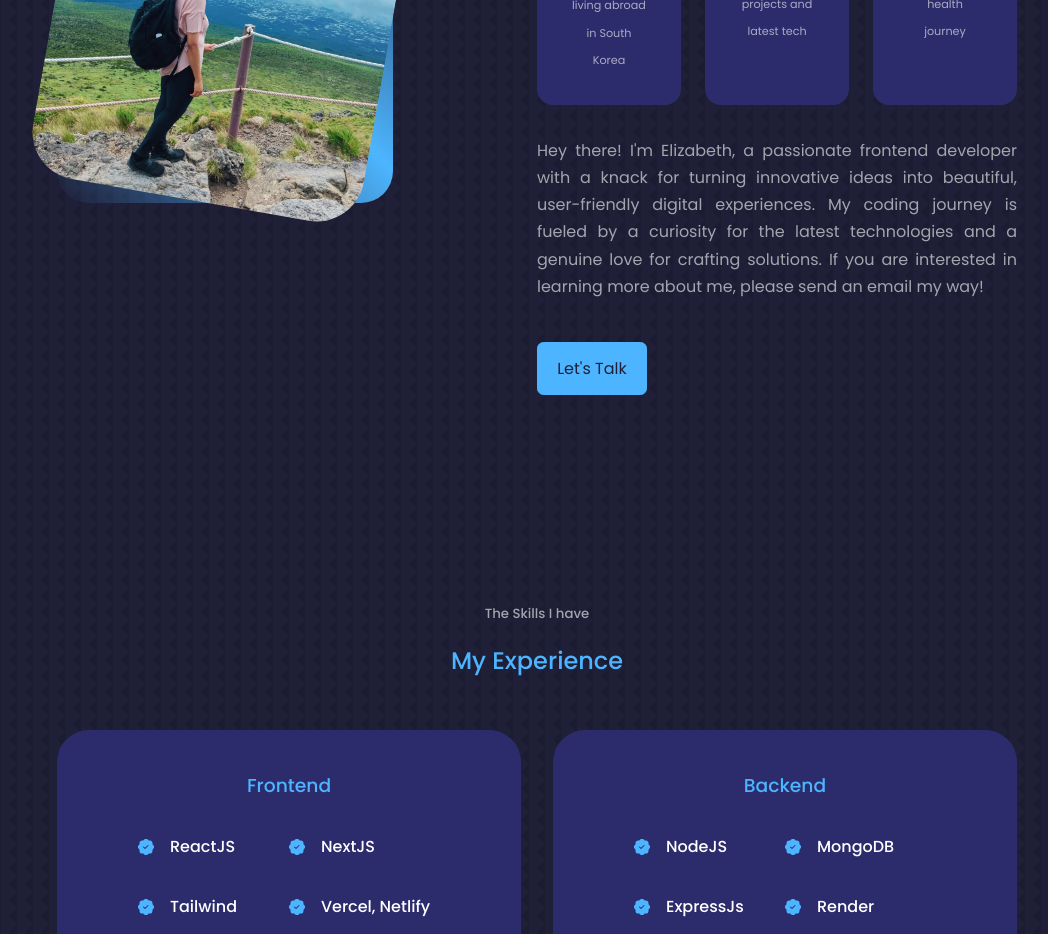
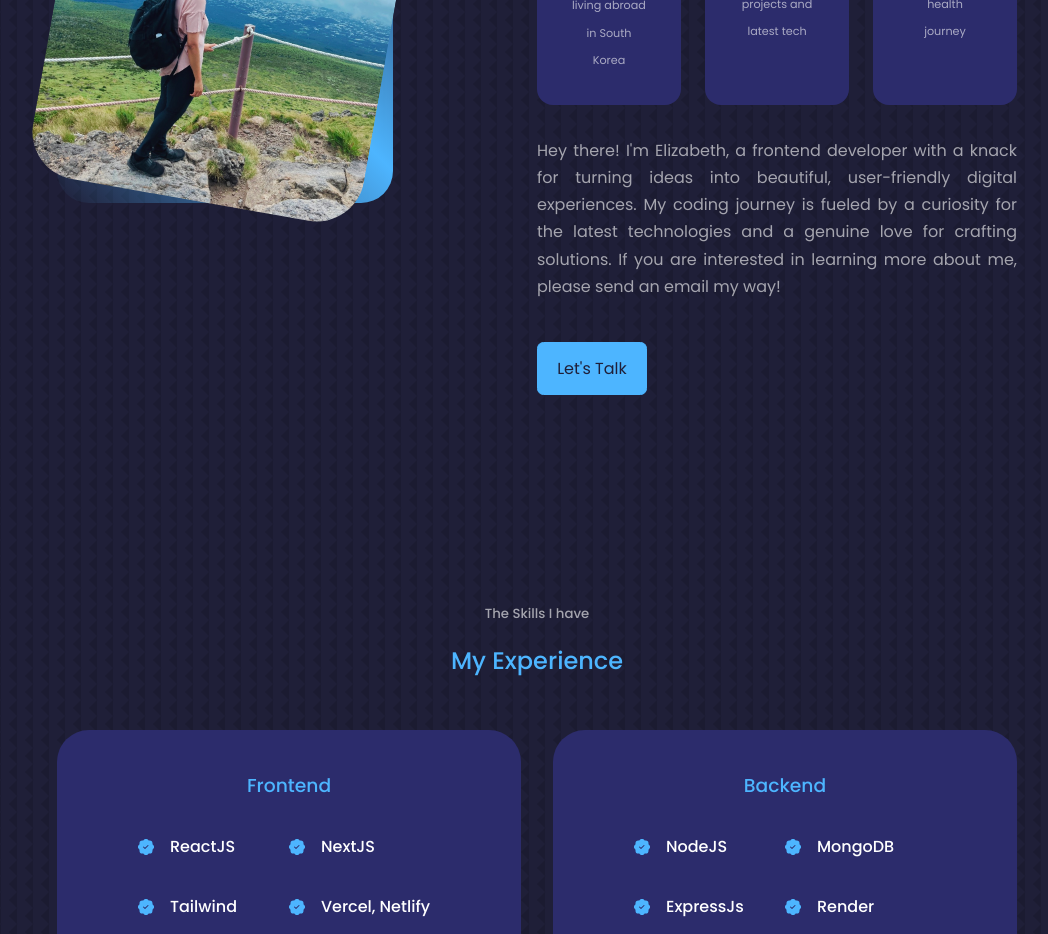
Before and after one commit to EliRen7/portfolio, a React (Create React App) app: page / in a window 1280 px wide. Shown: the part 1540-2474 px from the top of the page, without its empty margins (103-1151 px from the left). Built offline with nearby package versions, Linux system fonts and the light colour scheme.

Commit message:
Update about.jsx

```diff
--- a/src/components/about/about.jsx
+++ b/src/components/about/about.jsx
@@ -39,7 +39,7 @@ const About = () => {
           </article>
         </div>
         <p>
-          Hey there! I'm Elizabeth, a passionate frontend developer with a knack for turning innovative ideas into beautiful, user-friendly digital experiences. My coding journey is fueled by a curiosity for the latest technologies and a genuine love for crafting solutions. If you are interested in learning more about me, please send
+          Hey there! I'm Elizabeth, a frontend developer with a knack for turning ideas into beautiful, user-friendly digital experiences. My coding journey is fueled by a curiosity for the latest technologies and a genuine love for crafting solutions. If you are interested in learning more about me, please send
           an email my way!
         </p>
         <a href="#contact" className='btn btn-primary'>Let's Talk</a>
```
